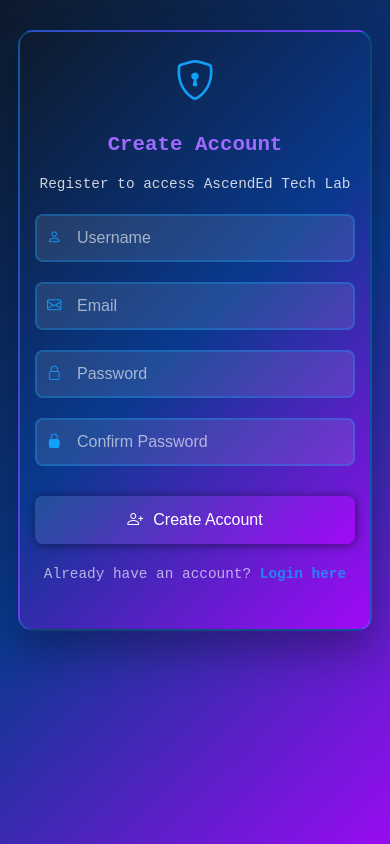
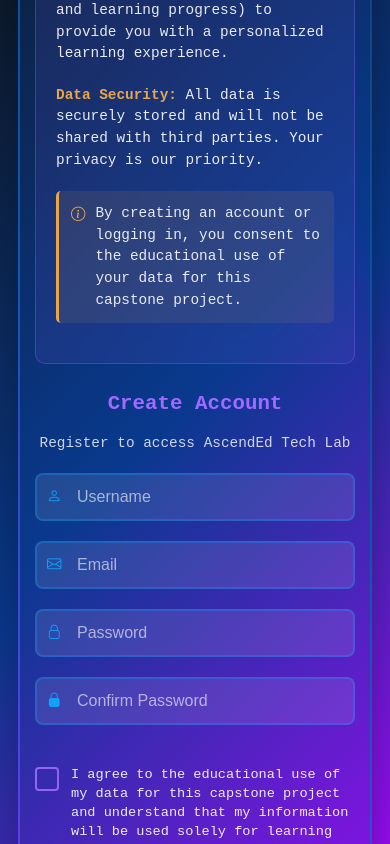
Before and after one commit to akuiitetsu/ascended-tech-lab, a website with bundled scripts: page index.html in a window 390 px wide. Both pictures are taken after a click on the link "Register here". Built offline with nearby package versions, Linux system fonts and the light colour scheme.

Commit message:
feat: Add data privacy notice and consent checkbox to registration process

```diff
--- a/index.html
+++ b/index.html
@@ -16,6 +16,30 @@
             <div class="login-container">
                 <div class="login-icon">
                     <i class="bi bi-shield-lock"></i>
+                </div>
+
+                <!-- Data Privacy Notice -->
+                <div class="privacy-notice">
+                    <div class="privacy-header">
+                        <i class="bi bi-shield-check"></i>
+                        <span>Data Privacy Notice</span>
+                    </div>
+                    <div class="privacy-content">
+                        <p>
+                            <strong>Educational Use:</strong> Your data will be used solely for educational purposes
+                            as part of a capstone project. We collect minimal information (username, email, and
+                            learning progress) to provide you with a personalized learning experience.
+                        </p>
+                        <p>
+                            <strong>Data Security:</strong> All data is securely stored and will not be shared with
+                            third parties. Your privacy is our priority.
+                        </p>
+                        <p class="privacy-highlight">
+                            <i class="bi bi-info-circle"></i>
+                            By creating an account or logging in, you consent to the educational use of your data
+                            for this capstone project.
+                        </p>
+                    </div>
                 </div>
 
                 <!-- Login Form -->
@@ -93,6 +117,17 @@
                         <!-- Password Match Indicator -->
                         <div class="password-match-indicator" id="passwordMatchIndicator" style="display: none;"></div>
 
+                        <!-- Consent Checkbox -->
+                        <div class="consent-checkbox">
+                            <label class="checkbox-container">
+                                <input type="checkbox" id="dataConsentCheckbox" required>
+                                <span class="checkmark"></span>
+                                <span class="consent-text">
+                                    I agree to the educational use of my data for this capstone project and understand that my information will be used solely for learning purposes.
+                                </span>
+                            </label>
+                        </div>
+
                         <button type="submit" class="login-btn">
                             <i class="bi bi-person-plus"></i>
                             Create Account
@@ -158,6 +193,14 @@
                         <li> Think like a true tech master </li>
                         <li> Don't give up - every expert was once a beginner! </li>
                     </ul>
+
+                    <h4> Data Privacy </h4>
+                    <p style="font-size: 0.9rem; color: #FFB347;">
+                        This platform is part of an educational capstone project. Your data
+                        (username, email, and learning progress) is used solely for educational
+                        purposes and research. We prioritize your privacy and do not share your
+                        information with third parties.
+                    </p>
                 </div>
             </div>
         </div>
--- a/static/css/style.css
+++ b/static/css/style.css
@@ -48,6 +48,49 @@
     .login-container p {
         font-size: 0.9rem;
         margin-bottom: 20px;
+    }
+
+    /* Mobile privacy notice styles */
+    .privacy-notice {
+        padding: 15px;
+        margin-bottom: 20px;
+    }
+
+    .privacy-header {
+        font-size: 1rem;
+        margin-bottom: 12px;
+    }
+
+    .privacy-content p {
+        font-size: 0.85rem;
+        margin-bottom: 10px;
+    }
+
+    .privacy-highlight {
+        padding: 10px;
+        margin-top: 12px !important;
+    }
+
+    /* Mobile consent checkbox styles */
+    .consent-checkbox {
+        margin: 15px 0;
+    }
+
+    .checkbox-container {
+        font-size: 0.85rem;
+    }
+
+    .checkmark {
+        min-width: 18px;
+        height: 18px;
+        margin-right: 10px;
+    }
+
+    .checkbox-container input:checked ~ .checkmark:after {
+        left: 5px;
+        top: 1px;
+        width: 5px;
+        height: 9px;
     }
 
     .input-group {
@@ -246,6 +289,117 @@
     color: #ffffff;
     margin-bottom: 30px;
     opacity: 0.8;
+}
+
+/* Privacy Notice Styles */
+.privacy-notice {
+    background: rgba(160, 105, 255, 0.1);
+    border: 1px solid rgba(160, 105, 255, 0.3);
+    border-radius: 10px;
+    padding: 20px;
+    margin-bottom: 25px;
+    text-align: left;
+    backdrop-filter: blur(10px);
+}
+
+.privacy-header {
+    display: flex;
+    align-items: center;
+    margin-bottom: 15px;
+    color: #A069FF;
+    font-weight: bold;
+    font-size: 1.1rem;
+}
+
+.privacy-header i {
+    margin-right: 10px;
+    font-size: 1.2rem;
+}
+
+.privacy-content p {
+    color: #ffffff;
+    margin-bottom: 12px;
+    font-size: 0.9rem;
+    line-height: 1.5;
+    opacity: 0.9;
+}
+
+.privacy-content strong {
+    color: #FFB347;
+}
+
+.privacy-highlight {
+    background: rgba(255, 179, 71, 0.1);
+    border-left: 3px solid #FFB347;
+    padding: 12px;
+    border-radius: 5px;
+    margin-top: 15px !important;
+    display: flex;
+    align-items: flex-start;
+}
+
+.privacy-highlight i {
+    margin-right: 10px;
+    margin-top: 2px;
+    color: #FFB347;
+    flex-shrink: 0;
+}
+
+/* Consent Checkbox Styles */
+.consent-checkbox {
+    margin: 20px 0;
+    text-align: left;
+}
+
+.checkbox-container {
+    display: flex;
+    align-items: flex-start;
+    cursor: pointer;
+    font-size: 0.9rem;
+    line-height: 1.4;
+    color: #ffffff;
+    opacity: 0.9;
+}
+
+.checkbox-container input[type="checkbox"] {
+    display: none;
+}
+
+.checkmark {
+    min-width: 20px;
+    height: 20px;
+    background-color: transparent;
+    border: 2px solid #A069FF;
+    border-radius: 4px;
+    margin-right: 12px;
+    margin-top: 2px;
+    position: relative;
+    transition: all 0.3s ease;
+}
+
+.checkbox-container:hover .checkmark {
+    border-color: #FFB347;
+}
+
+.checkbox-container input:checked ~ .checkmark {
+    background-color: #A069FF;
+    border-color: #A069FF;
+}
+
+.checkbox-container input:checked ~ .checkmark:after {
+    content: "";
+    position: absolute;
+    left: 6px;
+    top: 2px;
+    width: 6px;
+    height: 10px;
+    border: solid white;
+    border-width: 0 2px 2px 0;
+    transform: rotate(45deg);
+}
+
+.consent-text {
+    flex: 1;
 }
 
 .login-form {
--- a/static/js/main.js
+++ b/static/js/main.js
@@ -333,9 +333,15 @@
     const email = document.getElementById('regEmail').value.trim();
     const password = document.getElementById('regPassword').value;
     const confirmPassword = document.getElementById('regConfirmPassword').value;
+    const dataConsent = document.getElementById('dataConsentCheckbox').checked;
 
     if (!username || !email || !password || !confirmPassword) {
         alert('Please fill in all fields');
+        return;
+    }
+
+    if (!dataConsent) {
+        alert('Please agree to the educational use of your data to proceed with registration.');
         return;
     }
 
```
Also changed, not shown: test_privacy.html (added, +98 -0 lines).
